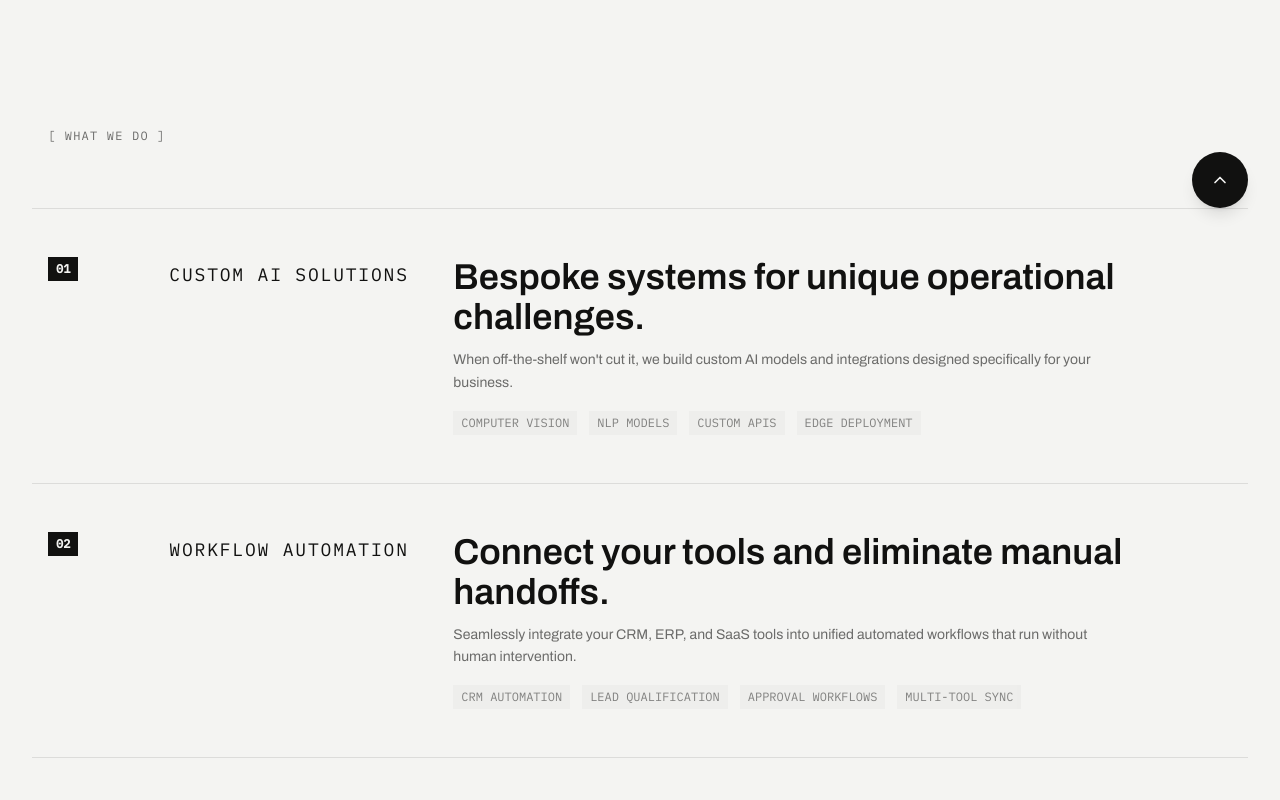
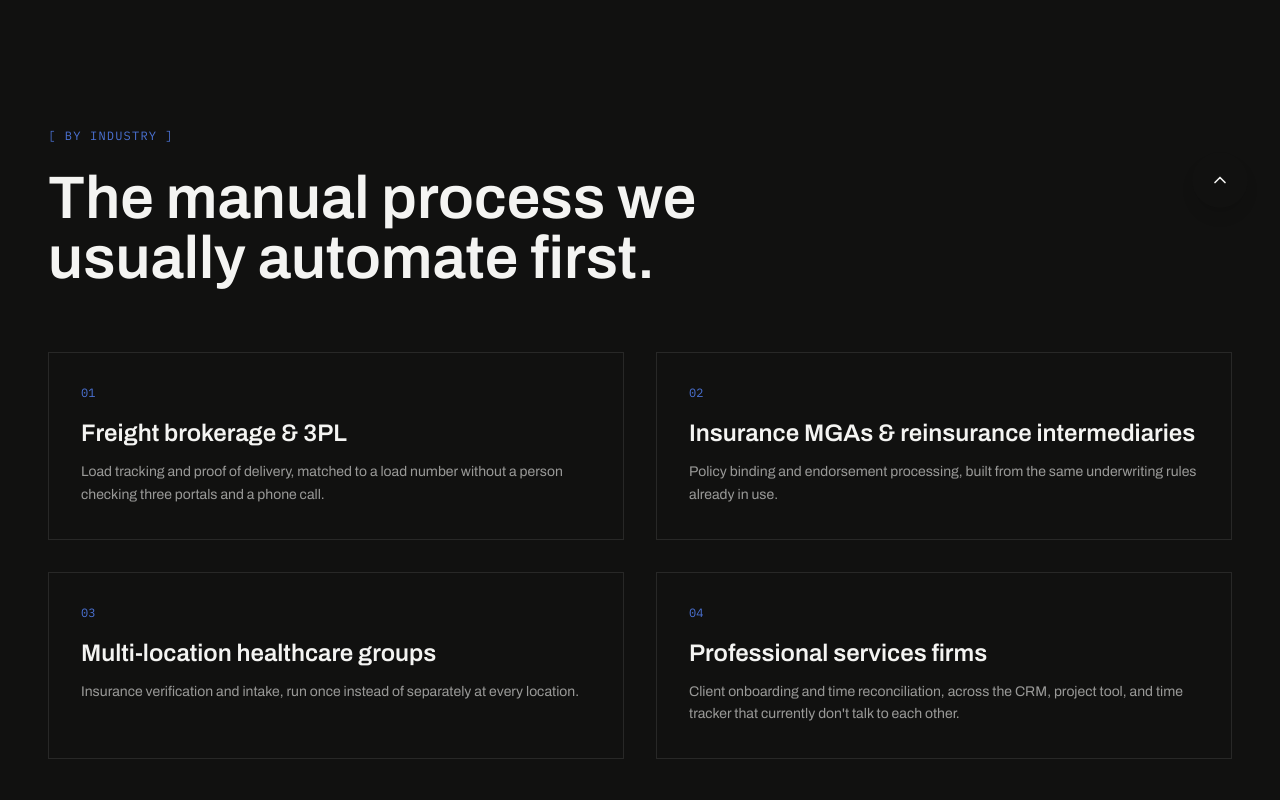
Before and after one commit to aapostoliadis/ergofect, a Next.js app: page /services in a window 1280 px wide. Shown: the part 560-1360 px from the top of the page. Built offline with nearby package versions, Linux system fonts and the light colour scheme.

Commit message:
Update homepage and services copy

```diff
--- a/src/components/about/TeamSection.jsx
+++ b/src/components/about/TeamSection.jsx
@@ -5,7 +5,7 @@ const team = [
     name: "Akis Apostoliadis",
     role: "Founder",
     seed: "Felix",
-    desc: "Certified AI Consultant and veteran product designer. Built Ergofect to eliminate operational bottlenecks.",
+    desc: "26 years in product design and AI consulting. Built Ergofect to eliminate operational bottlenecks.",
   },
 ];
 
@@ -55,15 +55,12 @@ export default function TeamSection() {
 
           <FadeIn delay={200}>
             <p className="text-base md:text-lg opacity-70 leading-relaxed">
-              Akis is a seasoned AI Engineer/Consultant and product designer
-              with 26 years of experience, specializing in AI/ML, fintech,
-              healthtech, dashboard design, SaaS, and eCommerce. As a
-              Certified AI Consultant (CAIC) from the USA AI Institute, he
-              helps organizations and professionals navigate AI
-              transformation and implementation strategies. His expertise
-              spans from small businesses to enterprise systems, with
-              clients including Harvard, Kraft Heinz, Sony Pictures, WeWork,
-              Pfizer, and Colgate-Palmolive, among others.
+              Akis has spent 26 years in product design and AI consulting,
+              across fintech, healthtech, and SaaS. Before founding Ergofect,
+              that work took him inside teams at Harvard, Kraft Heinz, Sony
+              Pictures, WeWork, Pfizer, and Colgate-Palmolive. Ergofect is
+              where that experience turns into six-week automation builds,
+              and he reviews every one personally.
             </p>
           </FadeIn>
         </div>
--- a/src/components/home/HeroSection.jsx
+++ b/src/components/home/HeroSection.jsx
@@ -18,17 +18,18 @@ export default function HeroSection() {
           <div className="w-full lg:w-2/3">
             <FadeIn delay={100}>
               <h1 className="text-6xl md:text-[10vw] lg:text-[9vw] leading-[0.9] font-semibold tracking-[0em]">
-                Automate Smarter.
+                The manual work between your tools,
                 <br />
                 <span className="text-bone bg-ink px-2 md:px-4 inline-block mt-2">
-                  Grow Faster.
+                  gone in six weeks.
                 </span>
               </h1>
             </FadeIn>
             <FadeIn delay={200}>
               <p className="text-lg md:text-2xl mt-6 md:mt-8 max-w-xl font-medium">
-                Build custom AI systems that handle your repetitive work, so you
-                can focus on growth, not grunt work.
+                Ergofect builds the automation layer that sits on top of the CRM,
+                helpdesk, and spreadsheets you already run. No new platform, no
+                migration, no long contract.
               </p>
             </FadeIn>
             <FadeIn delay={300} className="mt-8 md:mt-12">
--- a/src/components/home/ProblemSection.jsx
+++ b/src/components/home/ProblemSection.jsx
@@ -38,15 +38,18 @@ export default function ProblemSection() {
             <FadeIn delay={300} className="w-[15%] bg-ink/30 h-[40%] transition-all duration-1000" />
             <FadeIn delay={400} className="w-[15%] bg-ink/60 h-[70%] transition-all duration-1000" />
             <FadeIn delay={500} className="w-[15%] bg-ink h-[100%] transition-all duration-1000 relative">
-              <span className="absolute -top-6 md:-top-8 left-1/2 -translate-x-1/2 font-bold text-lg md:text-xl">
-                $12.4M
+              <span className="absolute -top-6 md:-top-8 left-1/2 -translate-x-1/2 font-bold text-lg md:text-xl whitespace-nowrap">
+                $624,000
               </span>
             </FadeIn>
-            <p className="absolute -bottom-8 md:-bottom-10 right-0 font-mono text-[10px] md:text-xs uppercase opacity-50">
-              Hidden Labor Costs per Year
+            <p className="absolute -bottom-8 md:-bottom-10 right-0 font-mono text-[10px] md:text-xs uppercase opacity-50 text-right">
+              Lost to manual work between systems, per year
             </p>
           </div>
         </div>
+        <p className="font-mono text-[10px] md:text-xs uppercase opacity-40 mt-16 md:mt-20">
+          Based on 40 people losing 5 hours a week at a $60 loaded hourly cost. See the full math.
+        </p>
       </div>
     </section>
   );
--- a/src/components/roi-calculator/RoiHeroSection.jsx
+++ b/src/components/roi-calculator/RoiHeroSection.jsx
@@ -18,8 +18,10 @@ export default function RoiHeroSection() {
           </FadeIn>
           <FadeIn delay={200} className="flex items-end">
             <p className="text-lg md:text-xl font-medium max-w-lg">
-              Six inputs. No sales call required. Move the sliders to your
-              real numbers and see the return before you talk to us.
+              Six inputs. No sales call required. Engagements typically start
+              around $10,000 a month, the sliders below default to a mid-size
+              first build, move them to your real numbers and see the return
+              before you talk to us.
             </p>
           </FadeIn>
         </div>
--- /dev/null
+++ b/src/components/services/IndustrySection.jsx
@@ -0,0 +1,65 @@
+import FadeIn from "@/components/FadeIn";
+
+const industries = [
+  {
+    number: "01",
+    industry: "Freight brokerage & 3PL",
+    process:
+      "Load tracking and proof of delivery, matched to a load number without a person checking three portals and a phone call.",
+  },
+  {
+    number: "02",
+    industry: "Insurance MGAs & reinsurance intermediaries",
+    process:
+      "Policy binding and endorsement processing, built from the same underwriting rules already in use.",
+  },
+  {
+    number: "03",
+    industry: "Multi-location healthcare groups",
+    process:
+      "Insurance verification and intake, run once instead of separately at every location.",
+  },
+  {
+    number: "04",
+    industry: "Professional services firms",
+    process:
+      "Client onboarding and time reconciliation, across the CRM, project tool, and time tracker that currently don't talk to each other.",
+  },
+];
+
+export default function IndustrySection() {
+  return (
+    <section className="bg-ink text-bone py-20 md:py-32 border-b border-ink/10">
+      <div className="container">
+        <FadeIn>
+          <p className="font-mono text-[10px] md:text-xs uppercase tracking-widest mb-4 md:mb-6 text-cobalt-light">
+            [ BY INDUSTRY ]
+          </p>
+          <h2 className="text-4xl md:text-6xl font-semibold tracking-[0em] leading-none mb-12 md:mb-16 max-w-3xl">
+            The manual process we usually automate first.
+          </h2>
+        </FadeIn>
+
+        <div className="grid grid-cols-1 md:grid-cols-2 gap-6 md:gap-8">
+          {industries.map((item, i) => (
+            <FadeIn
+              key={item.number}
+              delay={i * 100}
+              className="border border-bone/10 p-6 md:p-8 hover:border-cobalt-light/30 transition-colors"
+            >
+              <p className="text-cobalt-light font-mono text-xs uppercase mb-4">
+                {item.number}
+              </p>
+              <h3 className="text-xl md:text-2xl font-semibold tracking-[0em] mb-3">
+                {item.industry}
+              </h3>
+              <p className="text-sm opacity-60 leading-relaxed">
+                {item.process}
+              </p>
+            </FadeIn>
+          ))}
+        </div>
+      </div>
+    </section>
+  );
+}
--- a/src/pages/services.jsx
+++ b/src/pages/services.jsx
@@ -1,5 +1,6 @@
 import Head from "next/head";
 import ServicesHeroSection from "@/components/services/ServicesHeroSection";
+import IndustrySection from "@/components/services/IndustrySection";
 import ServiceListSection from "@/components/services/ServiceListSection";
 import ServiceDetailSection from "@/components/services/ServiceDetailSection";
 import TechStackSection from "@/components/services/TechStackSection";
@@ -19,6 +20,7 @@ export default function Services() {
         <link rel="icon" href="/favicon.ico" />
       </Head>
       <ServicesHeroSection />
+      <IndustrySection />
       <ServiceListSection />
       <ServiceDetailSection />
       <TechStackSection />
```
